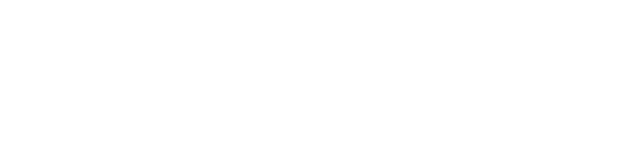
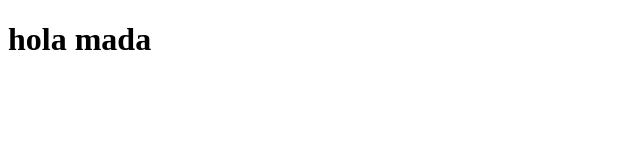
Before and after one commit to DavidRincon12/web2024---practica1, a plain HTML site: page xd.html in a window 1280 px wide. Shown: the whole page, without its empty margins (0-640 px from the left). Drawn offline with Linux system fonts and the light colour scheme.

Commit message:
Primera pagina

```diff
--- a/xd.html
+++ b/xd.html
@@ -6,6 +6,6 @@
     <title>Document</title>
 </head>
 <body>
-
+    <h1>hola mada</h1>
 </body>
 </html>
```
